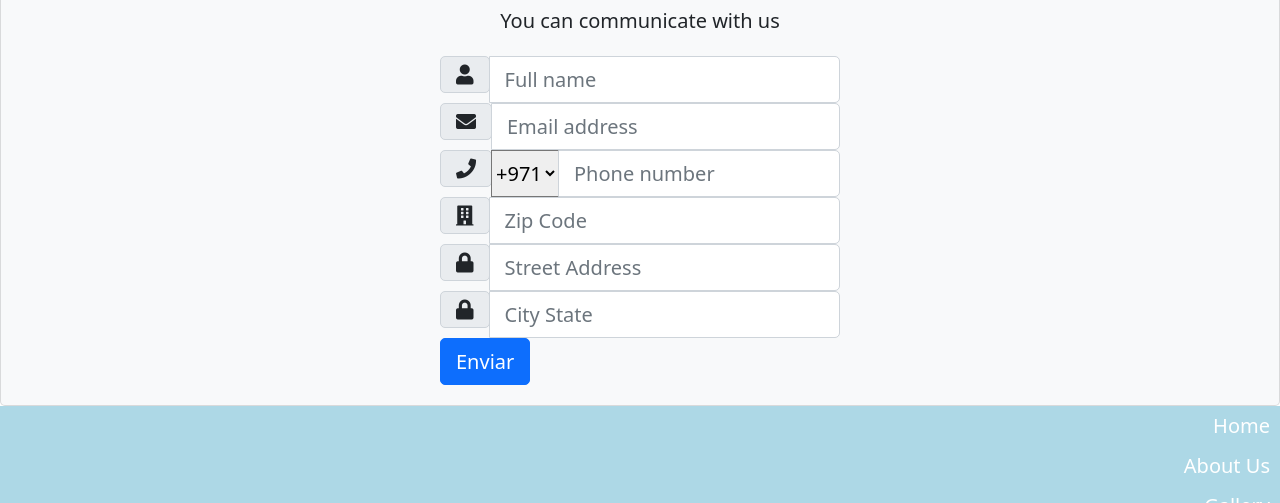
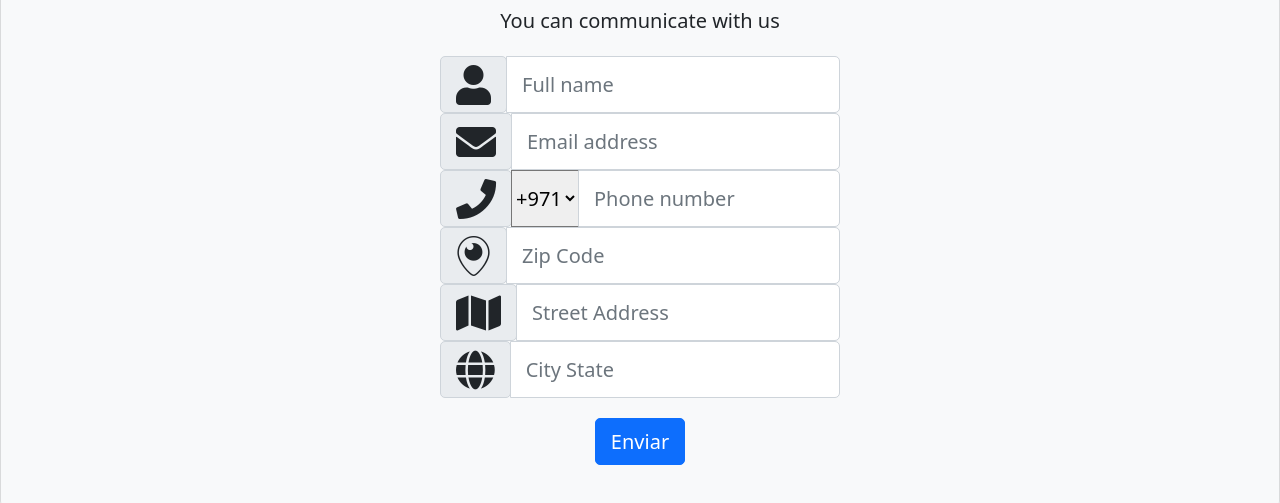
Before and after one commit to Baconguito/Projecto, a plain HTML site: page contact.html in a window 1280 px wide. Shown: the part 251-754 px from the top of the page. Drawn offline with Linux system fonts and the light colour scheme.

Commit message:
iconos en el form

```diff
--- a/assets/css/contact.css
+++ b/assets/css/contact.css
@@ -19,3 +19,22 @@
     left: 0;
     z-index: 1;
 }
+.input-group-text {
+    display: flex;
+    align-items: center;
+    padding: .375rem .75rem;
+    font-size: 2rem;
+    font-weight: 400;
+    line-height: 1.5;
+    color: #212529;
+    text-align: center;
+    white-space: nowrap;
+    background-color: #e9ecef;
+    border: 1px solid #ced4da;
+    border-radius: .25rem;
+}
+
+
+button{
+    margin:20px;
+}
--- a/contact.html
+++ b/contact.html
@@ -86,25 +86,25 @@
 		</div> <!-- form-group// -->
 		<div class="form-group input-group">
 			<div class="input-group-prepend">
-				<span class="input-group-text"> <i class="fa fa-building"></i> </span>
+				<span class="input-group-text"> <i class="fab fa-periscope"></i> </span>
 			</div>
 		<input class="form-control" placeholder="Zip Code" type="text">
 
 		</div> <!-- form-group end.// -->
 		<div class="form-group input-group">
 			<div class="input-group-prepend">
-				<span class="input-group-text"> <i class="fa fa-lock"></i> </span>
+				<span class="input-group-text"> <i class="fas fa-map"></i>  </span>
 			</div>
 			<input class="form-control" placeholder="Street Address" type="text">
 		</div> <!-- form-group// -->
 		<div class="form-group input-group">
 			<div class="input-group-prepend">
-				<span class="input-group-text"> <i class="fa fa-lock"></i> </span>
+				<span class="input-group-text"> <i class="fas fa-globe"></i> </span>
 			</div>
 			<input class="form-control" placeholder="City State" type="text">
 		</div> <!-- form-group// -->
 		<div class="form-group">
-			<button type="submit" class="btn btn-primary btn-block">Enviar</button>
+			<center><button type="submit" class="btn btn-primary btn-primary">Enviar</button></center>
 		</div> <!-- form-group// -->
 	</form>
 	</article>
```
